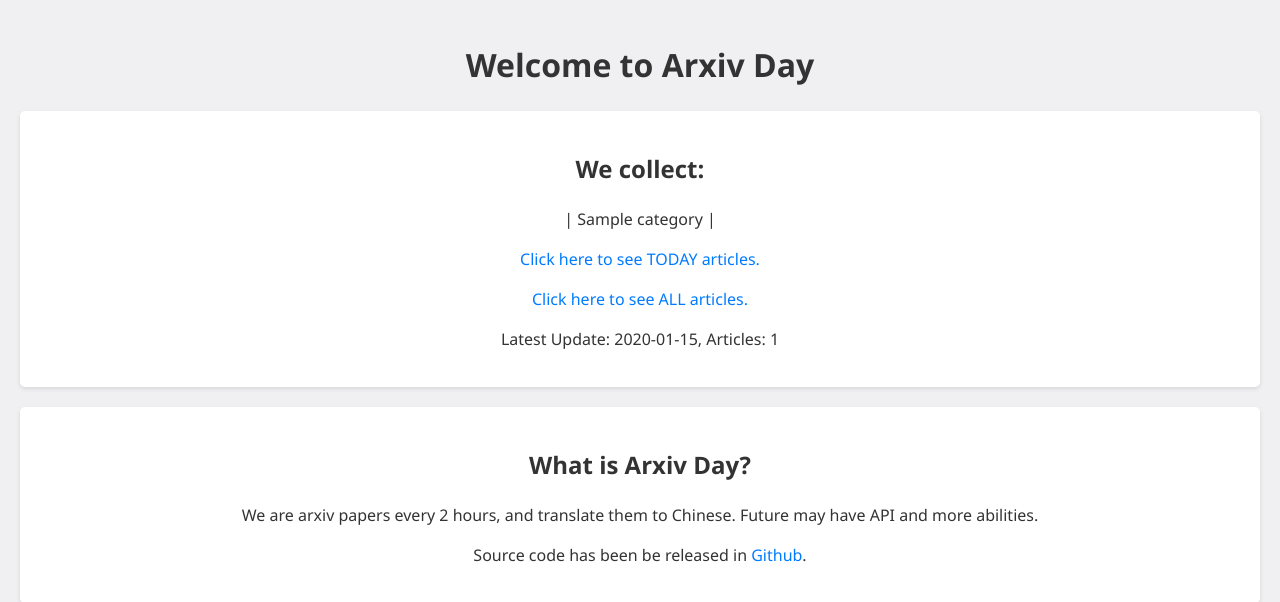
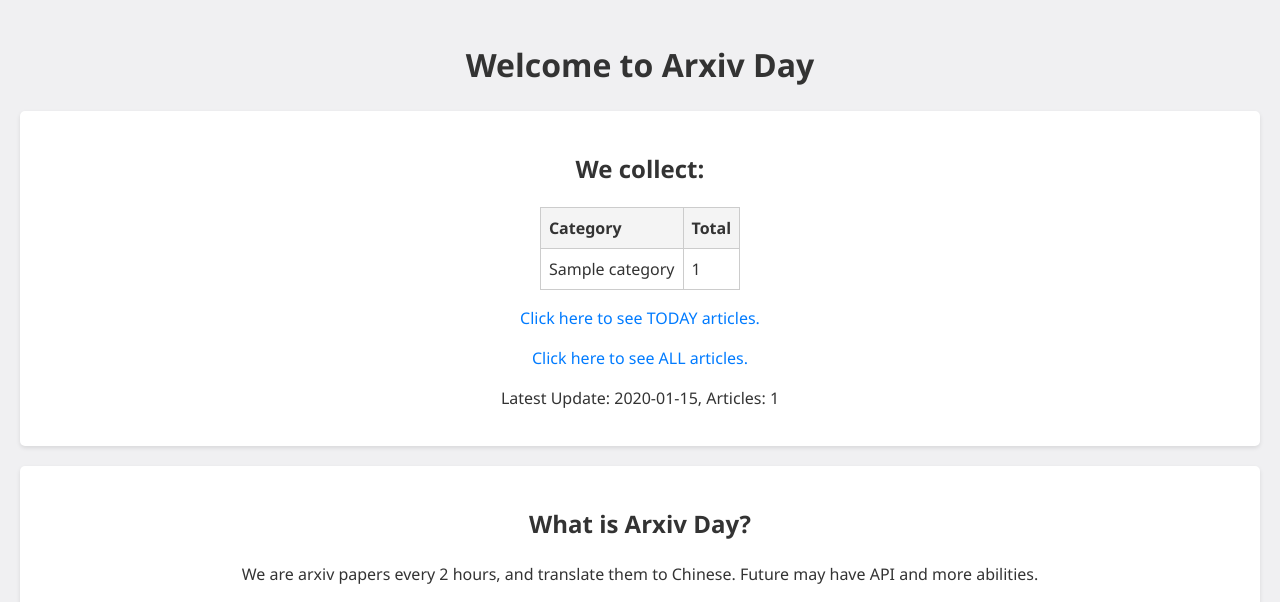
Before and after one commit to SeanMWX/ArxivDay, a Python web app: template templates/index.html in a window 1280 px wide. Shown: the top 602 px of the page. Run offline with Jinja, Linux system fonts and the light colour scheme; the template is opened without the code that fills it: most values are stand-ins (such as "Sample title", 1, 10 or a date in 2020).

Commit message:
Add: total collected number articles

```diff
--- a/config.ini
+++ b/config.ini
@@ -5,7 +5,7 @@
 database=arxiv
 
 [settings]
-max_results=500
+max_results=3
 arxiv_table=arxiv_daily
 categories=cs.AI, cs.CR, cs.LG
 
@@ -17,4 +17,4 @@
 port=80
 
 [chatgpt]
-api_key=sk-xxxxxx
+api_key=sk-xxxxxxxxxxxxxxx
--- a/templates/index.html
+++ b/templates/index.html
@@ -47,6 +47,30 @@
             color: #0056b3;
             text-decoration: underline;
         }
+
+        .table-container {
+            width: 100%;
+            overflow-x: auto;  /* 对于宽表格进行滚动 */
+            text-align: center; /* 中心对齐表格 */
+        }
+
+        .table-container table {
+            margin: 0 auto; /* 居中表格 */
+            border-collapse: collapse; /* 边框合并 */
+            width: auto; /* 根据内容自动调整宽度 */
+            background-color: #fff; /* 白色背景 */
+        }
+
+        .table-container th, .table-container td {
+            border: 1px solid #ccc; /* 边框颜色 */
+            padding: 8px; /* 内部填充 */
+            text-align: left; /* 文字左对齐 */
+        }
+
+        .table-container th {
+            background-color: #f4f4f4; /* 表头背景色 */
+            font-weight: bold; /* 粗体文本 */
+        }
     </style>
 </head>
 <body>
@@ -54,11 +78,20 @@
         <h1>Welcome to Arxiv Day</h1>
         <div class="inner-content">
             <h2>We collect:</h2>
-            <p>|
-                {% for category in categories %}
-                {{ category }} |
-                {% endfor %}
-            </p>
+            <div class="table-container">
+                <table>
+                    <tr>
+                        <th>Category</th>
+                        <th>Total</th>
+                    </tr>
+                    {% for category, count in categories_info.items() %}
+                    <tr>
+                        <td>{{ category }}</td>
+                        <td>{{ count }}</td>
+                    </tr>
+                    {% endfor %}
+                </table>
+            </div>
             <p><a href="/articles">Click here to see TODAY articles.</a></p>
             <p><a href="/calendar">Click here to see ALL articles.</a></p>
             <p>Latest Update: {{ latest_update }}, Articles: {{ count }}</p>
```
Also changed, not shown: asyn_server.py (+15 -2 lines), 1 other file.
